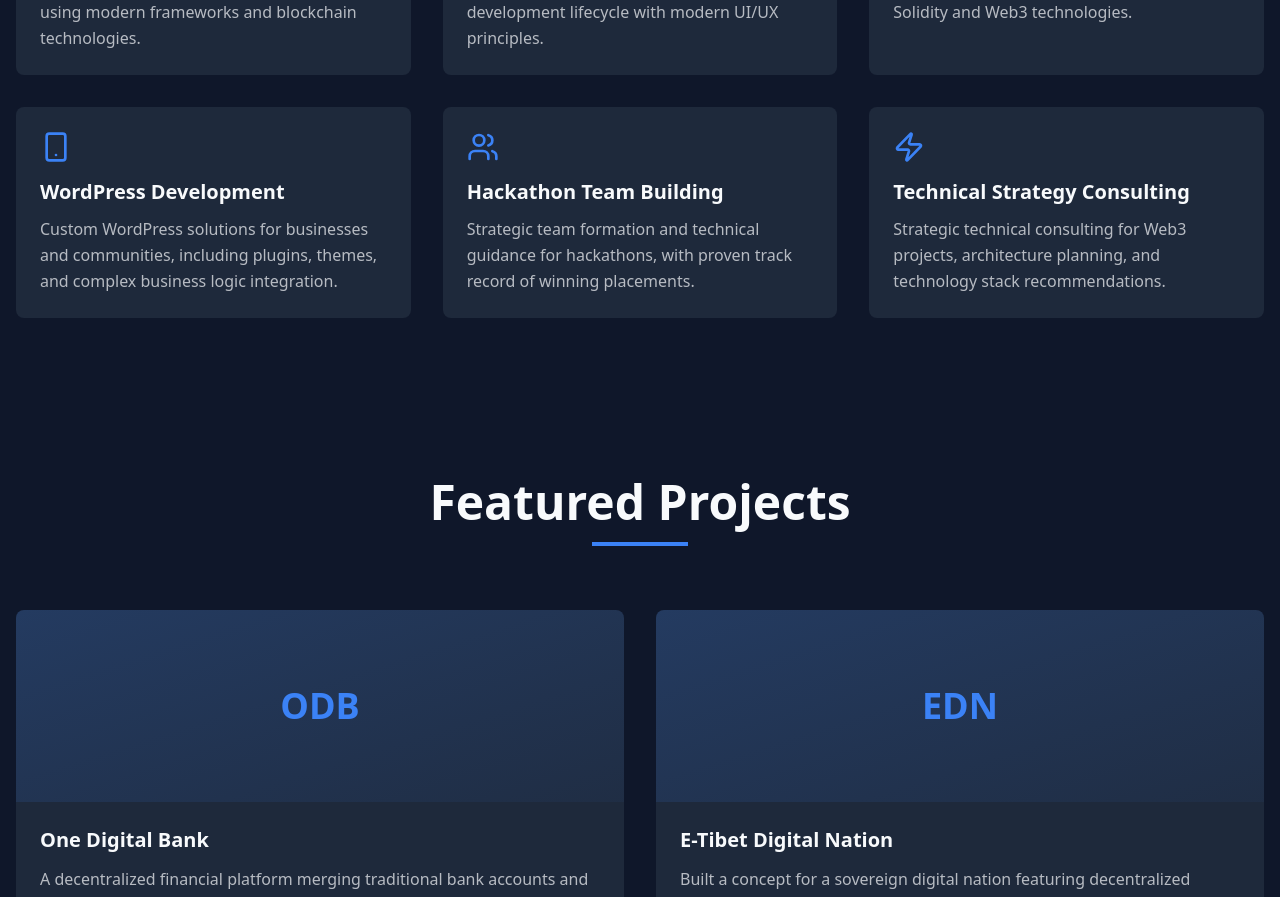
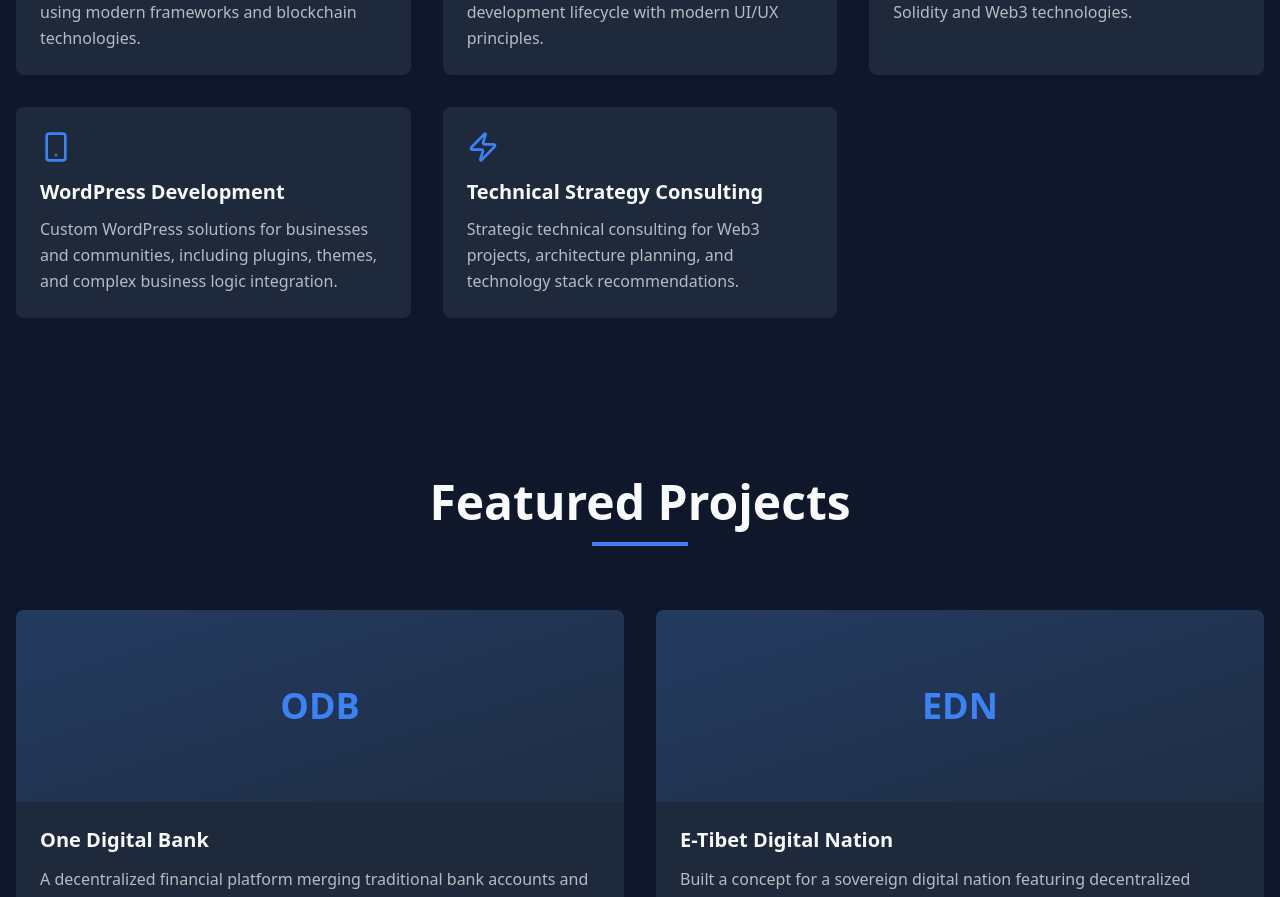
Before and after one commit to Madhav-tech1212/Madhav-Portfolio-, a React (Vite) app: page / in a window 1280 px wide. Shown: the part 3800-4697 px from the top of the page. Built offline with nearby package versions, Linux system fonts and the light colour scheme.

Commit message:
Remove Hackathon team building service
Removed the "Hackathon Team Building" service from the services section in `src/components/Services.tsx`.

```diff
--- a/src/components/Services.tsx
+++ b/src/components/Services.tsx
@@ -1,5 +1,5 @@
 
-import { Code, Smartphone, Globe, Blocks, Users, Zap } from 'lucide-react';
+import { Code, Smartphone, Globe, Blocks, Zap } from 'lucide-react';
 
 const Services = () => {
   const services = [
@@ -22,11 +22,6 @@ const Services = () => {
       icon: <Smartphone size={32} />,
       title: 'WordPress Development',
       description: 'Custom WordPress solutions for businesses and communities, including plugins, themes, and complex business logic integration.'
-    },
-    {
-      icon: <Users size={32} />,
-      title: 'Hackathon Team Building',
-      description: 'Strategic team formation and technical guidance for hackathons, with proven track record of winning placements.'
     },
     {
       icon: <Zap size={32} />,
```
